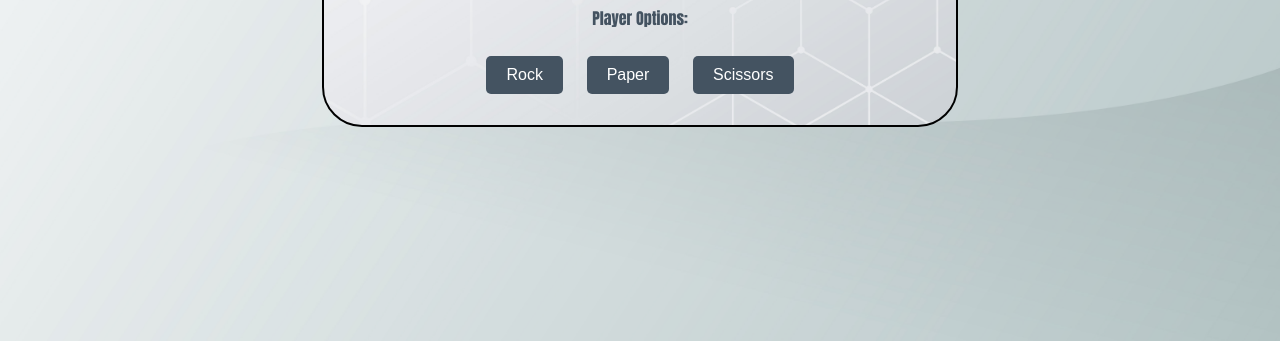
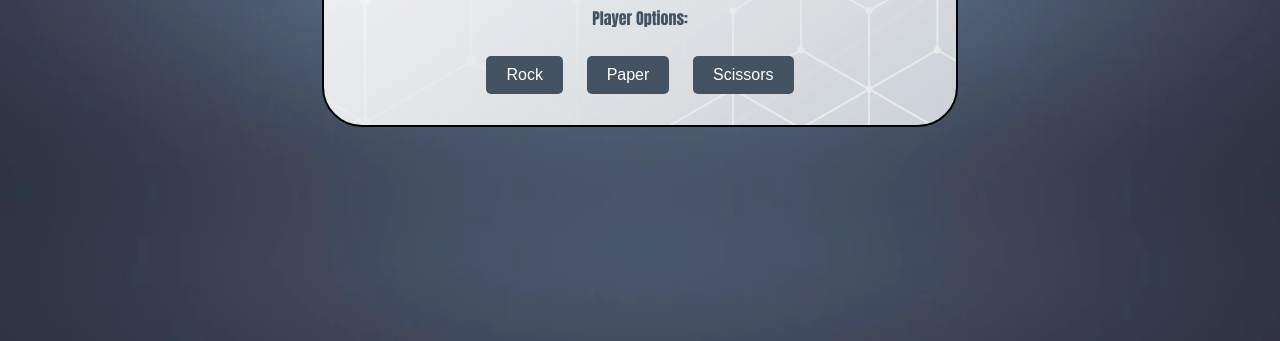
Before and after one commit to rhoshan-d/rock-paper, a plain HTML site: page index.html in a window 1280 px wide. Shown: the part 459-800 px from the top of the page. Drawn offline with Linux system fonts and the light colour scheme; a web font is replaced by a local one.

Commit message:
feat(images from jpg to webp . Readme stuff)

```diff
--- a/assets/css/style.css
+++ b/assets/css/style.css
@@ -8,7 +8,7 @@ body {
     font-style: normal;
     text-align: center;
     color: #445361;
-    background: url('../images/big-background.jpg') no-repeat fixed center;
+    background: url('../images/big-background.webp') no-repeat fixed center;
     background-size: cover;
 }
 
@@ -49,7 +49,7 @@ button:hover {
     width: 50%;
     margin: 50vh auto 0;
     padding: 5px 0;
-    background: url('../images/background-image.jpg') no-repeat fixed center;
+    background: url('../images/background-image.webp') no-repeat fixed center;
     background-size: cover;
 }
 
--- a/index.html
+++ b/index.html
@@ -3,6 +3,8 @@
 <head>
     <meta charset="UTF-8">
     <meta name="viewport" content="width=device-width, initial-scale=1.0">
+    <!-- favicon -->
+    <link rel='shortcut icon' type='image/x-icon' href='favicon.png' />
     <title>Rock Paper Scissors</title>
     <link rel="stylesheet" href="assets/css/style.css">
 </head>
```
Also changed, not shown: assets/images/background-image.jpg (deleted), assets/images/background-image.webp (added), assets/images/big-background-old.webp (added), assets/images/big-background.jpg (deleted), assets/images/big-background.webp (added), favicon.png (added), readme_assets/jigsaw_validator.png (added), readme_assets/lighthouse-score.png (added), readme_assets/prize_awards_system.png (added), readme_assets/rock_paper_mockup.png (added), readme_assets/round_system.png (added), readme_assets/w3html_validator.png (added), 1 other file.
